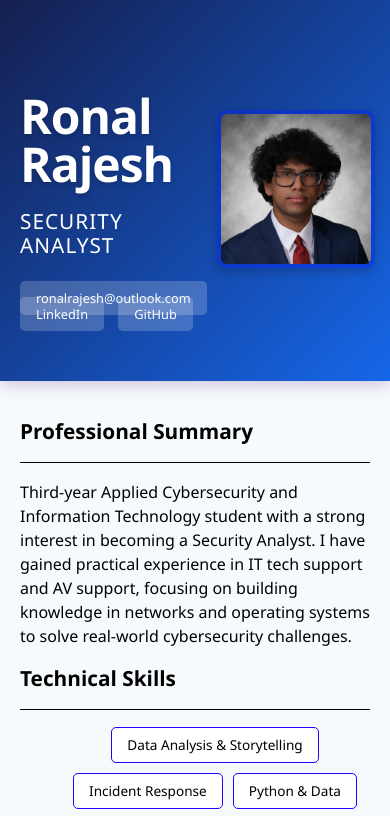
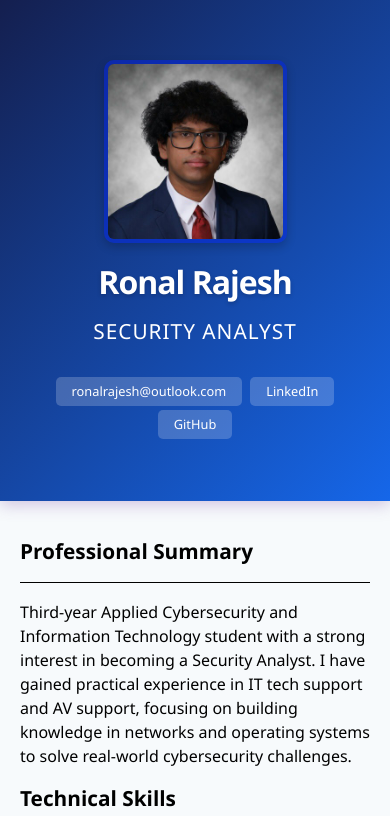
Before and after one commit to BocchiTheRockEnjoyer/Resume, a plain HTML site: page index.html in a window 390 px wide. Shown: the top 816 px of the page. Drawn offline with Linux system fonts and the light colour scheme.

Commit message:
Added Mobile Styling to styles.css
Additionally changed margins and changed headshot size

```diff
--- a/css/style.css
+++ b/css/style.css
@@ -73,8 +73,8 @@ ul li {
 .header-image img {
     border-radius: 10px;
     border: 4px solid rgba(5, 39, 233, 0.5);
-    width: 150px;
-    height: 150px;
+    width: 175px;
+    height: 175px;
     object-fit: cover;
     box-shadow: 0 4px 10px rgba(0,0,0,0.2);
 }
@@ -87,6 +87,7 @@ ul li {
     margin-right: 10px;
     font-size: 0.80rem;
     text-decoration: none;
+    font-weight: 500;
 }
 
 .skills-list {
@@ -139,6 +140,7 @@ footer {
     color: #000000;
     font-size: 0.75rem;
     border-top: 1px solid #858585;
+    margin-top: 50px;
 }
 
 footer p {
@@ -146,3 +148,24 @@ footer p {
     line-height: 15px;
     font-weight: 500;
 }
+
+
+
+
+
+/* Mobile CSS  */
+@media (max-width: 650px) {
+    .header-content {
+        flex-direction: column-reverse;
+        text-align: center;
+    }
+
+    header h1 {
+        font-size: 2rem;
+    }
+
+    .contact-links a {
+        display: inline-block;
+        margin: 2px;
+    }
+}
```
